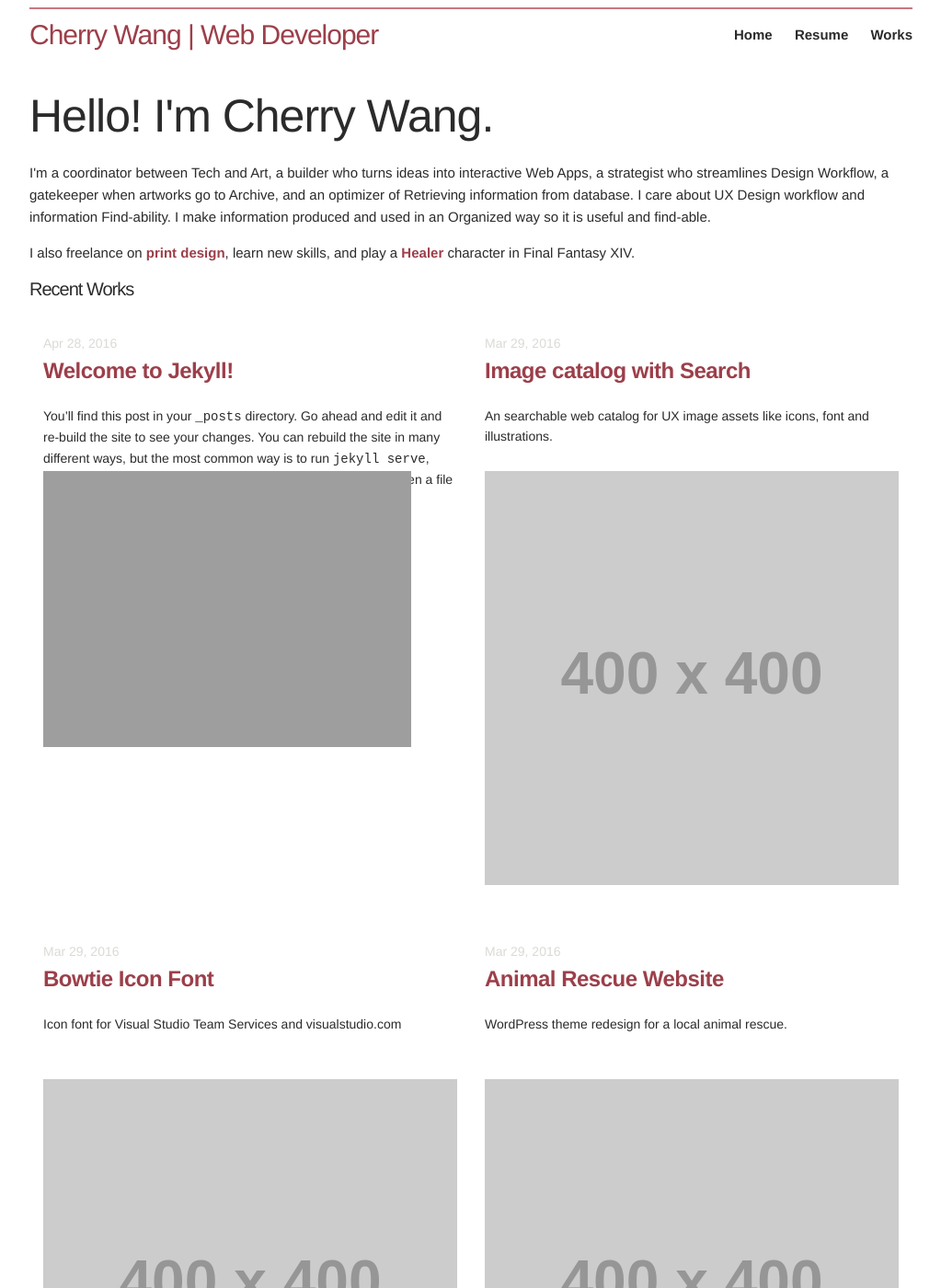
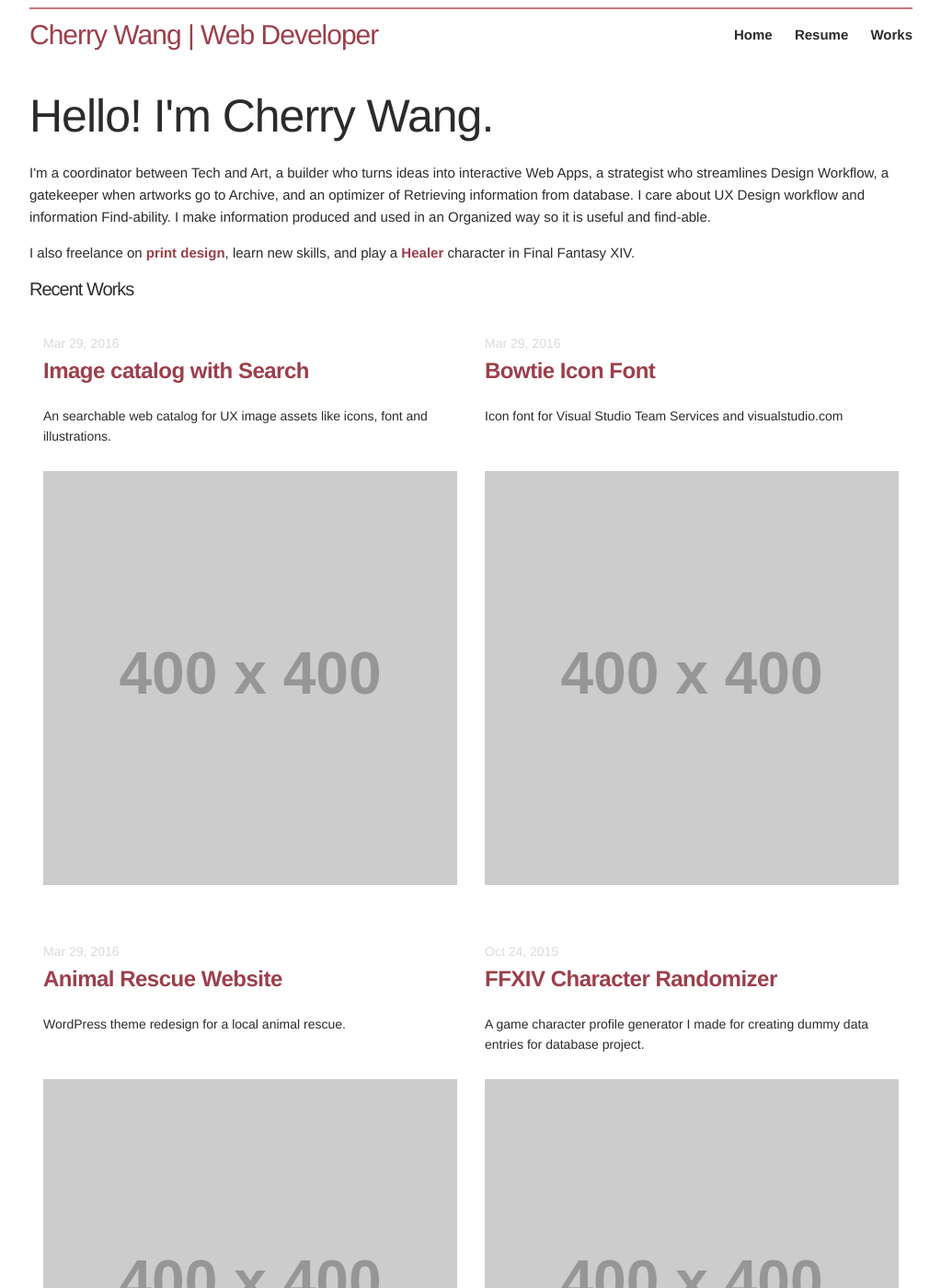
Before and after one commit to chryw/chryw.github.io, a Jekyll site: the page built from index.html, in a window 1280 px wide and 1400 px high. Shown: the whole window at 92% size, without its empty margins (128-1151 px from the left). Built offline with Jekyll 4.4.1, drawn with Linux system fonts in a browser that asks for light colours; nearby versions of some CDN libraries; some web fonts are replaced.

Commit message:
fix frontend matter

```diff
--- a/_config.yml
+++ b/_config.yml
@@ -11,7 +11,7 @@
 description: > # this means to ignore newlines until "baseurl:"
   Cherry Wang is a coordinator between Tech and Art, a builder who turns ideas into Web Apps, a strategist who streamlines Design Workflow, a gatekeeper when artworks go to Archive, and an optimizer of Retrieving information from database. She cares about UX Design workflow and information Find-ability. She makes information produced and used in an Organized way so it is useful and find-able.
 
-baseurl: "/" # the subpath of your site, e.g. /blog
+baseurl: "" # the subpath of your site, e.g. /blog
 url: "http://catenology.com" # the base hostname & protocol for your site
 twitter_username: chryw
 github_username:  chryw
--- a/_posts/2016-04-28-welcome-to-jekyll.markdown
+++ /dev/null
@@ -1,25 +0,0 @@
----
-layout: post
-title:  "Welcome to Jekyll!"
-date:   2016-04-28 10:28:22 -0700
-categories: jekyll update
----
-You’ll find this post in your `_posts` directory. Go ahead and edit it and re-build the site to see your changes. You can rebuild the site in many different ways, but the most common way is to run `jekyll serve`, which launches a web server and auto-regenerates your site when a file is updated.
-
-To add new posts, simply add a file in the `_posts` directory that follows the convention `YYYY-MM-DD-name-of-post.ext` and includes the necessary front matter. Take a look at the source for this post to get an idea about how it works.
-
-Jekyll also offers powerful support for code snippets:
-
-{% highlight ruby %}
-def print_hi(name)
-  puts "Hi, #{name}"
-end
-print_hi('Tom')
-#=> prints 'Hi, Tom' to STDOUT.
-{% endhighlight %}
-
-Check out the [Jekyll docs][jekyll-docs] for more info on how to get the most out of Jekyll. File all bugs/feature requests at [Jekyll’s GitHub repo][jekyll-gh]. If you have questions, you can ask them on [Jekyll Talk][jekyll-talk].
-
-[jekyll-docs]: http://jekyllrb.com/docs/home
-[jekyll-gh]:   https://github.com/jekyll/jekyll
-[jekyll-talk]: https://talk.jekyllrb.com/
--- a/_sass/_base.scss
+++ /dev/null
@@ -1,206 +0,0 @@
-/**
- * Reset some basic elements
- */
-body, h1, h2, h3, h4, h5, h6,
-p, blockquote, pre, hr,
-dl, dd, ol, ul, figure {
-    margin: 0;
-    padding: 0;
-}
-
-
-
-/**
- * Basic styling
- */
-body {
-    font: $base-font-weight #{$base-font-size}/#{$base-line-height} $base-font-family;
-    color: $text-color;
-    background-color: $background-color;
-    -webkit-text-size-adjust: 100%;
-    -webkit-font-feature-settings: "kern" 1;
-    -moz-font-feature-settings: "kern" 1;
-    -o-font-feature-settings: "kern" 1;
-    font-feature-settings: "kern" 1;
-    font-kerning: normal;
-}
-
-
-
-/**
- * Set `margin-bottom` to maintain vertical rhythm
- */
-h1, h2, h3, h4, h5, h6,
-p, blockquote, pre,
-ul, ol, dl, figure,
-%vertical-rhythm {
-    margin-bottom: $spacing-unit / 2;
-}
-
-
-
-/**
- * Images
- */
-img {
-    max-width: 100%;
-    vertical-align: middle;
-}
-
-
-
-/**
- * Figures
- */
-figure > img {
-    display: block;
-}
-
-figcaption {
-    font-size: $small-font-size;
-}
-
-
-
-/**
- * Lists
- */
-ul, ol {
-    margin-left: $spacing-unit;
-}
-
-li {
-    > ul,
-    > ol {
-         margin-bottom: 0;
-    }
-}
-
-
-
-/**
- * Headings
- */
-h1, h2, h3, h4, h5, h6 {
-    font-weight: $base-font-weight;
-}
-
-
-
-/**
- * Links
- */
-a {
-    color: $brand-color;
-    text-decoration: none;
-
-    &:visited {
-        color: darken($brand-color, 15%);
-    }
-
-    &:hover {
-        color: $text-color;
-        text-decoration: underline;
-    }
-}
-
-
-
-/**
- * Blockquotes
- */
-blockquote {
-    color: $grey-color;
-    border-left: 4px solid $grey-color-light;
-    padding-left: $spacing-unit / 2;
-    font-size: 18px;
-    letter-spacing: -1px;
-    font-style: italic;
-
-    > :last-child {
-        margin-bottom: 0;
-    }
-}
-
-
-
-/**
- * Code formatting
- */
-pre,
-code {
-    font-size: 15px;
-    border: 1px solid $grey-color-light;
-    border-radius: 3px;
-    background-color: #eef;
-}
-
-code {
-    padding: 1px 5px;
-}
-
-pre {
-    padding: 8px 12px;
-    overflow-x: auto;
-
-    > code {
-        border: 0;
-        padding-right: 0;
-        padding-left: 0;
-    }
-}
-
-
-
-/**
- * Wrapper
- */
-.wrapper {
-    max-width: -webkit-calc(#{$content-width} - (#{$spacing-unit} * 2));
-    max-width:         calc(#{$content-width} - (#{$spacing-unit} * 2));
-    margin-right: auto;
-    margin-left: auto;
-    padding-right: $spacing-unit;
-    padding-left: $spacing-unit;
-    @extend %clearfix;
-
-    @include media-query($on-laptop) {
-        max-width: -webkit-calc(#{$content-width} - (#{$spacing-unit}));
-        max-width:         calc(#{$content-width} - (#{$spacing-unit}));
-        padding-right: $spacing-unit / 2;
-        padding-left: $spacing-unit / 2;
-    }
-}
-
-
-
-/**
- * Clearfix
- */
-%clearfix {
-
-    &:after {
-        content: "";
-        display: table;
-        clear: both;
-    }
-}
-
-
-
-/**
- * Icons
- */
-.icon {
-
-    > svg {
-        display: inline-block;
-        width: 16px;
-        height: 16px;
-        vertical-align: middle;
-
-        path {
-            fill: $grey-color;
-        }
-    }
-}
--- a/_sass/_layout.scss
+++ /dev/null
@@ -1,242 +0,0 @@
-/**
- * Site header
- */
-.site-header {
-    border-top: 5px solid $grey-color-dark;
-    border-bottom: 1px solid $grey-color-light;
-    min-height: 56px;
-
-    // Positioning context for the mobile navigation icon
-    position: relative;
-}
-
-.site-title {
-    font-size: 26px;
-    font-weight: 300;
-    line-height: 56px;
-    letter-spacing: -1px;
-    margin-bottom: 0;
-    float: left;
-
-    &,
-    &:visited {
-        color: $grey-color-dark;
-    }
-}
-
-.site-nav {
-    float: right;
-    line-height: 56px;
-
-    .menu-icon {
-        display: none;
-    }
-
-    .page-link {
-        color: $text-color;
-        line-height: $base-line-height;
-
-        // Gaps between nav items, but not on the last one
-        &:not(:last-child) {
-            margin-right: 20px;
-        }
-    }
-
-    @include media-query($on-palm) {
-        position: absolute;
-        top: 9px;
-        right: $spacing-unit / 2;
-        background-color: $background-color;
-        border: 1px solid $grey-color-light;
-        border-radius: 5px;
-        text-align: right;
-
-        .menu-icon {
-            display: block;
-            float: right;
-            width: 36px;
-            height: 26px;
-            line-height: 0;
-            padding-top: 10px;
-            text-align: center;
-
-            > svg {
-                width: 18px;
-                height: 15px;
-
-                path {
-                    fill: $grey-color-dark;
-                }
-            }
-        }
-
-        .trigger {
-            clear: both;
-            display: none;
-        }
-
-        &:hover .trigger {
-            display: block;
-            padding-bottom: 5px;
-        }
-
-        .page-link {
-            display: block;
-            padding: 5px 10px;
-
-            &:not(:last-child) {
-                margin-right: 0;
-            }
-            margin-left: 20px;
-        }
-    }
-}
-
-
-
-/**
- * Site footer
- */
-.site-footer {
-    border-top: 1px solid $grey-color-light;
-    padding: $spacing-unit 0;
-}
-
-.footer-heading {
-    font-size: 18px;
-    margin-bottom: $spacing-unit / 2;
-}
-
-.contact-list,
-.social-media-list {
-    list-style: none;
-    margin-left: 0;
-}
-
-.footer-col-wrapper {
-    font-size: 15px;
-    color: $grey-color;
-    margin-left: -$spacing-unit / 2;
-    @extend %clearfix;
-}
-
-.footer-col {
-    float: left;
-    margin-bottom: $spacing-unit / 2;
-    padding-left: $spacing-unit / 2;
-}
-
-.footer-col-1 {
-    width: -webkit-calc(35% - (#{$spacing-unit} / 2));
-    width:         calc(35% - (#{$spacing-unit} / 2));
-}
-
-.footer-col-2 {
-    width: -webkit-calc(20% - (#{$spacing-unit} / 2));
-    width:         calc(20% - (#{$spacing-unit} / 2));
-}
-
-.footer-col-3 {
-    width: -webkit-calc(45% - (#{$spacing-unit} / 2));
-    width:         calc(45% - (#{$spacing-unit} / 2));
-}
-
-@include media-query($on-laptop) {
-    .footer-col-1,
-    .footer-col-2 {
-        width: -webkit-calc(50% - (#{$spacing-unit} / 2));
-        width:         calc(50% - (#{$spacing-unit} / 2));
-    }
-
-    .footer-col-3 {
-        width: -webkit-calc(100% - (#{$spacing-unit} / 2));
-        width:         calc(100% - (#{$spacing-unit} / 2));
-    }
-}
-
-@include media-query($on-palm) {
-    .footer-col {
-        float: none;
-        width: -webkit-calc(100% - (#{$spacing-unit} / 2));
-        width:         calc(100% - (#{$spacing-unit} / 2));
-    }
-}
-
-
-
-/**
- * Page content
- */
-.page-content {
-    padding: $spacing-unit 0;
-}
-
-.page-heading {
-    font-size: 20px;
-}
-
-.post-list {
-    margin-left: 0;
-    list-style: none;
-
-    > li {
-        margin-bottom: $spacing-unit;
-    }
-}
-
-.post-meta {
-    font-size: $small-font-size;
-    color: $grey-color;
-}
-
-.post-link {
-    display: block;
-    font-size: 24px;
-}
-
-
-
-/**
- * Posts
- */
-.post-header {
-    margin-bottom: $spacing-unit;
-}
-
-.post-title {
-    font-size: 42px;
-    letter-spacing: -1px;
-    line-height: 1;
-
-    @include media-query($on-laptop) {
-        font-size: 36px;
-    }
-}
-
-.post-content {
-    margin-bottom: $spacing-unit;
-
-    h2 {
-        font-size: 32px;
-
-        @include media-query($on-laptop) {
-            font-size: 28px;
-        }
-    }
-
-    h3 {
-        font-size: 26px;
-
-        @include media-query($on-laptop) {
-            font-size: 22px;
-        }
-    }
-
-    h4 {
-        font-size: 20px;
-
-        @include media-query($on-laptop) {
-            font-size: 18px;
-        }
-    }
-}
--- a/_sass/_syntax-highlighting.scss
+++ /dev/null
@@ -1,71 +0,0 @@
-/**
- * Syntax highlighting styles
- */
-.highlight {
-    background: #fff;
-    @extend %vertical-rhythm;
-
-    .highlighter-rouge & {
-      background: #eef;
-    }
-
-    .c     { color: #998; font-style: italic } // Comment
-    .err   { color: #a61717; background-color: #e3d2d2 } // Error
-    .k     { font-weight: bold } // Keyword
-    .o     { font-weight: bold } // Operator
-    .cm    { color: #998; font-style: italic } // Comment.Multiline
-    .cp    { color: #999; font-weight: bold } // Comment.Preproc
-    .c1    { color: #998; font-style: italic } // Comment.Single
-    .cs    { color: #999; font-weight: bold; font-style: italic } // Comment.Special
-    .gd    { color: #000; background-color: #fdd } // Generic.Deleted
-    .gd .x { color: #000; background-color: #faa } // Generic.Deleted.Specific
-    .ge    { font-style: italic } // Generic.Emph
-    .gr    { color: #a00 } // Generic.Error
-    .gh    { color: #999 } // Generic.Heading
-    .gi    { color: #000; background-color: #dfd } // Generic.Inserted
-    .gi .x { color: #000; background-color: #afa } // Generic.Inserted.Specific
-    .go    { color: #888 } // Generic.Output
-    .gp    { color: #555 } // Generic.Prompt
-    .gs    { font-weight: bold } // Generic.Strong
-    .gu    { color: #aaa } // Generic.Subheading
-    .gt    { color: #a00 } // Generic.Traceback
-    .kc    { font-weight: bold } // Keyword.Constant
-    .kd    { font-weight: bold } // Keyword.Declaration
-    .kp    { font-weight: bold } // Keyword.Pseudo
-    .kr    { font-weight: bold } // Keyword.Reserved
-    .kt    { color: #458; font-weight: bold } // Keyword.Type
-    .m     { color: #099 } // Literal.Number
-    .s     { color: #d14 } // Literal.String
-    .na    { color: #008080 } // Name.Attribute
-    .nb    { color: #0086B3 } // Name.Builtin
-    .nc    { color: #458; font-weight: bold } // Name.Class
-    .no    { color: #008080 } // Name.Constant
-    .ni    { color: #800080 } // Name.Entity
-    .ne    { color: #900; font-weight: bold } // Name.Exception
-    .nf    { color: #900; font-weight: bold } // Name.Function
-    .nn    { color: #555 } // Name.Namespace
-    .nt    { color: #000080 } // Name.Tag
-    .nv    { color: #008080 } // Name.Variable
-    .ow    { font-weight: bold } // Operator.Word
-    .w     { color: #bbb } // Text.Whitespace
-    .mf    { color: #099 } // Literal.Number.Float
-    .mh    { color: #099 } // Literal.Number.Hex
-    .mi    { color: #099 } // Literal.Number.Integer
-    .mo    { color: #099 } // Literal.Number.Oct
-    .sb    { color: #d14 } // Literal.String.Backtick
-    .sc    { color: #d14 } // Literal.String.Char
-    .sd    { color: #d14 } // Literal.String.Doc
-    .s2    { color: #d14 } // Literal.String.Double
-    .se    { color: #d14 } // Literal.String.Escape
-    .sh    { color: #d14 } // Literal.String.Heredoc
-    .si    { color: #d14 } // Literal.String.Interpol
-    .sx    { color: #d14 } // Literal.String.Other
-    .sr    { color: #009926 } // Literal.String.Regex
-    .s1    { color: #d14 } // Literal.String.Single
-    .ss    { color: #990073 } // Literal.String.Symbol
-    .bp    { color: #999 } // Name.Builtin.Pseudo
-    .vc    { color: #008080 } // Name.Variable.Class
-    .vg    { color: #008080 } // Name.Variable.Global
-    .vi    { color: #008080 } // Name.Variable.Instance
-    .il    { color: #099 } // Literal.Number.Integer.Long
-}
```
Also changed, not shown: 1 other file.
